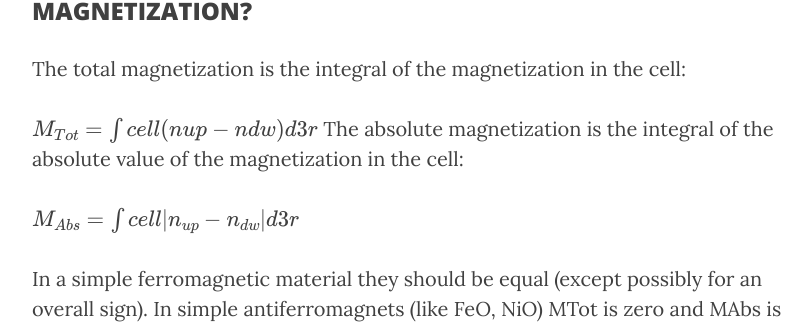
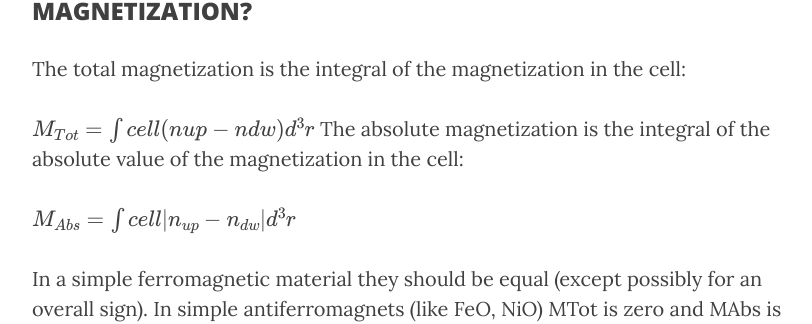
Before and after one commit to yyyu200/DFTbook, a Jekyll site: the page built from _posts/2019-03-05-QE-FAQ.md, in a window 1280 px wide and 900 px high, scrolled down 12373 px. Shown: the part 147-471 px from the top of the window, without its empty margins (233-1045 px from the left). Built offline with Jekyll 4.4.1, drawn with Linux system fonts in a browser that asks for light colours; nearby versions of some CDN libraries; formulas are drawn with MathJax 3; comment, search, counter and statistics services are not loaded.

Commit message:
modify at20190305-10:34:06-aliyun

```diff
--- a/_posts/2019-03-05-QE-FAQ.md
+++ b/_posts/2019-03-05-QE-FAQ.md
@@ -197,10 +197,10 @@ In most cases: your input data is bad, or else your system is metallic and you a
 ### 6.3 WHAT IS THE DIFFERENCE BETWEEN TOTAL AND ABSOLUTE MAGNETIZATION?
 The total magnetization is the integral of the magnetization in the cell:
 
-$M_{Tot}=∫cell(nup−ndw)d3r$
+$M_{Tot}=∫cell(nup−ndw)d^3 r$
 The absolute magnetization is the integral of the absolute value of the magnetization in the cell:
 
-$M_{Abs}=∫cell\|n_{up}−n_{dw}\|d3r$
+$M_{Abs}=∫cell\|n_{up}−n_{dw}\|d^3 r$
 
 In a simple ferromagnetic material they should be equal (except possibly for an overall sign). In simple antiferromagnets (like FeO, NiO) MTot is zero and MAbs is twice the magnetization of each of the two atoms.
 
```
